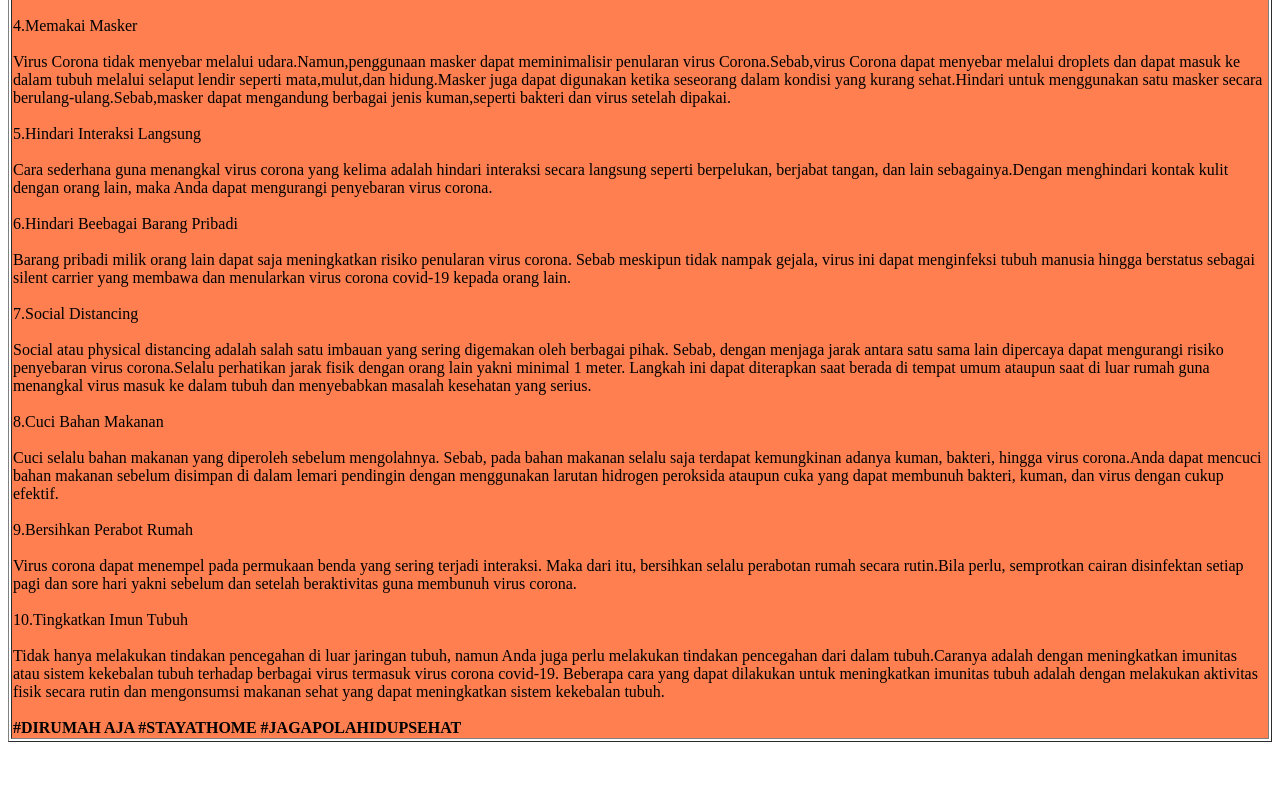
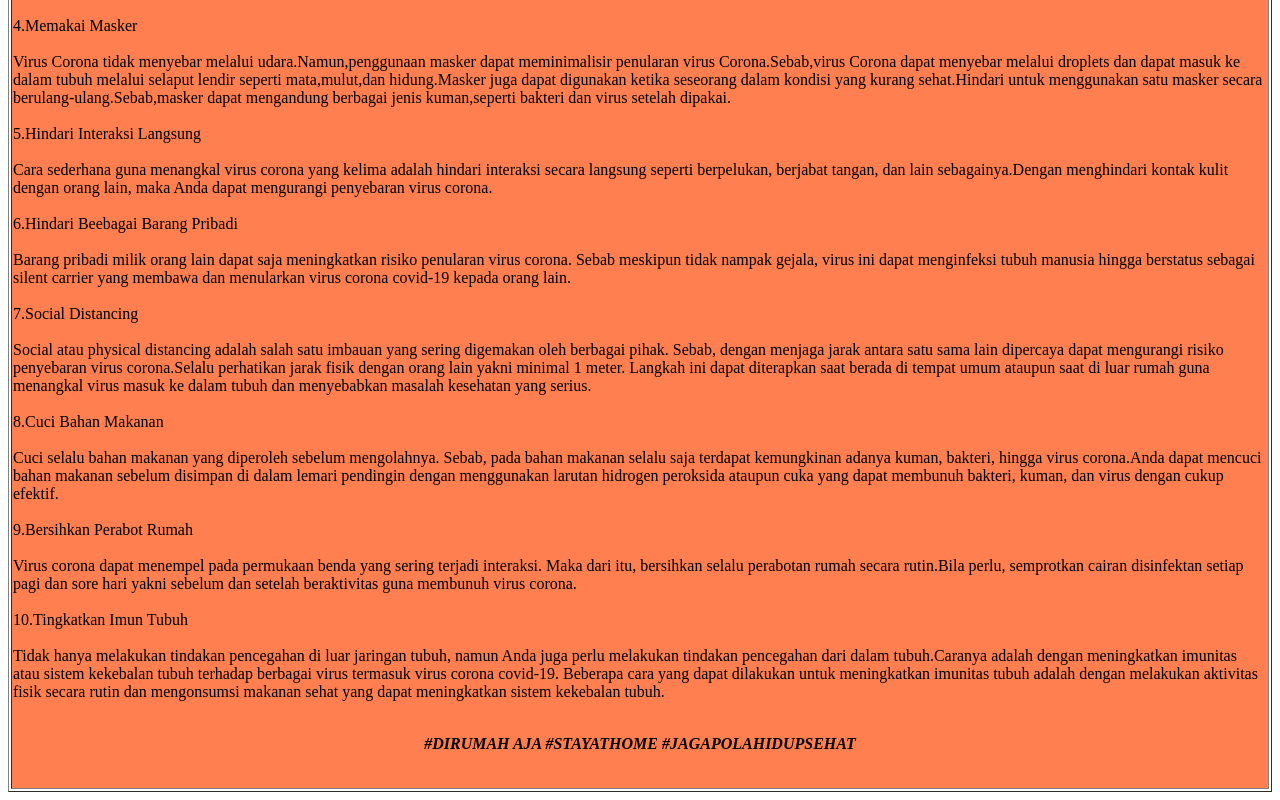
Before and after one commit to CindyFarihatul/cindyfarihatul.github.io, a plain HTML site: page index.html in a window 1280 px wide. Shown: the part 476-1276 px from the top of the page. Before the commit the page ends 1226 px from the top, so only its background shows below. Drawn offline with Linux system fonts and the light colour scheme.

Commit message:
Update index.html

```diff
--- a/index.html
+++ b/index.html
@@ -33,7 +33,8 @@
 <br>Virus corona dapat menempel pada permukaan benda yang sering terjadi interaksi. Maka dari itu, bersihkan selalu perabotan rumah secara rutin.Bila perlu, semprotkan cairan disinfektan setiap pagi dan sore hari yakni sebelum dan setelah beraktivitas guna membunuh virus corona.</br>
 <br>10.Tingkatkan Imun Tubuh</br>
 <br>Tidak hanya melakukan tindakan pencegahan di luar jaringan tubuh, namun Anda juga perlu melakukan tindakan pencegahan dari dalam tubuh.Caranya adalah dengan meningkatkan imunitas atau sistem kekebalan tubuh terhadap berbagai virus termasuk virus corona covid-19. Beberapa cara yang dapat dilakukan untuk meningkatkan imunitas tubuh adalah dengan melakukan aktivitas fisik secara rutin dan mengonsumsi makanan sehat yang dapat meningkatkan sistem kekebalan tubuh.</br>
-<br align="center"><b>#DIRUMAH AJA #STAYATHOME #JAGAPOLAHIDUPSEHAT </b><br>
+<br>
+<p><center><b><i> #DIRUMAH AJA #STAYATHOME #JAGAPOLAHIDUPSEHAT </i></b></center></p></br>
 </td>
 </tr>
 </table>
```
